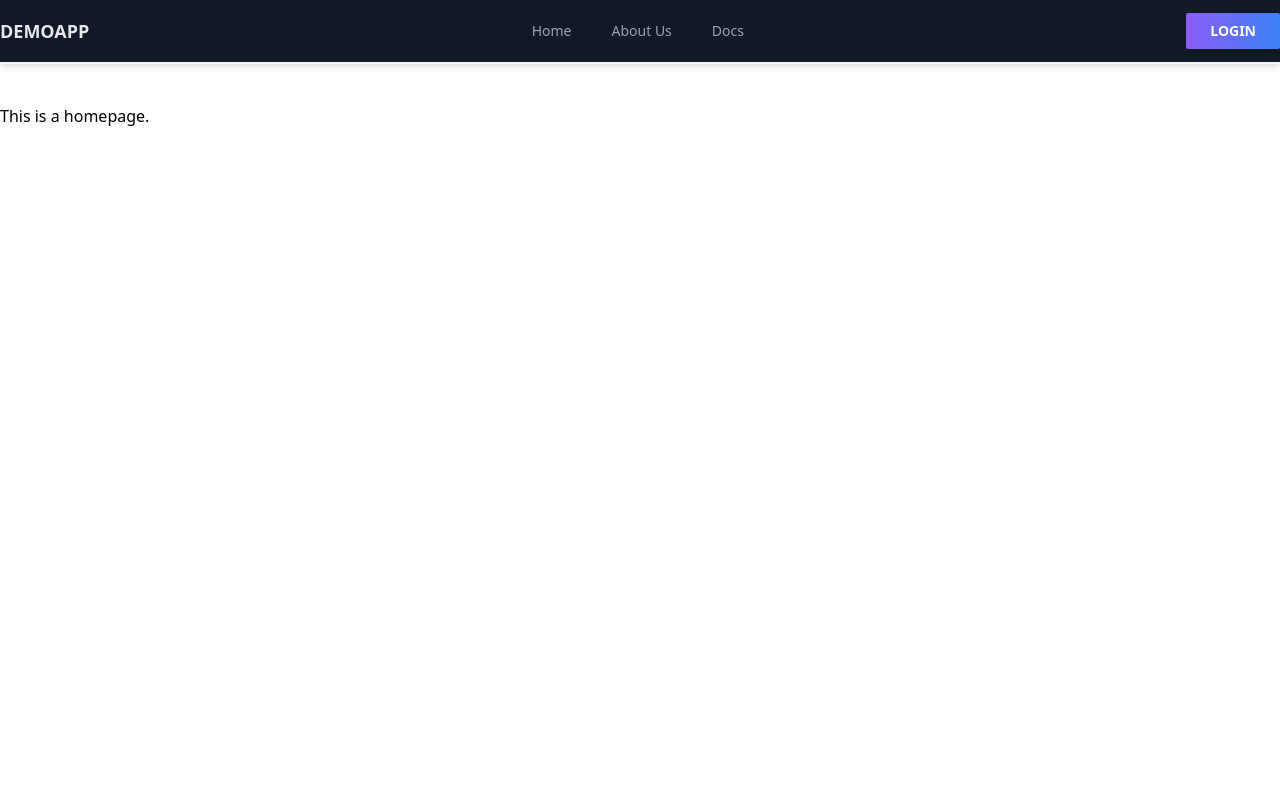
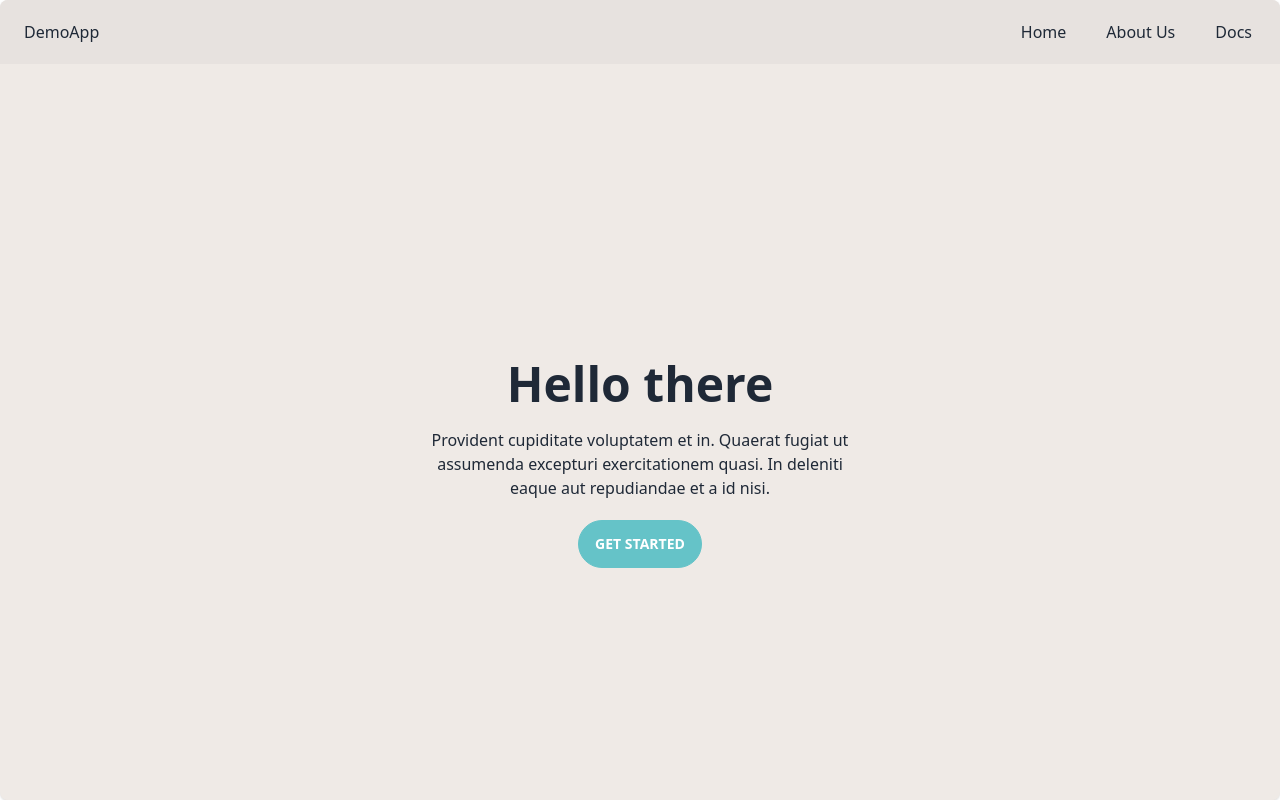
Before and after one commit to leamsigc/mexican-goodies-com, a Vue app: page / in a window 1280 px wide. Built offline with nearby package versions, Linux system fonts and the light colour scheme.

Commit message:
update to user daysiui

```diff
--- a/index.html
+++ b/index.html
@@ -1,13 +1,16 @@
 <!DOCTYPE html>
 <html lang="en">
+
 <head>
   <meta charset="UTF-8" />
   <link rel="icon" href="/favicon.ico" />
   <meta name="viewport" content="width=device-width, initial-scale=1.0" />
   <title> Mexican Goodies - The best of mexican Business</title>
 </head>
-  <body>
+
+<body data-theme="cupcake">
   <div id="app"></div>
   <script type="module" src="/src/main.ts"></script>
 </body>
+
 </html>
--- a/package.json
+++ b/package.json
@@ -7,6 +7,7 @@
     "serve": "vite preview"
   },
   "dependencies": {
+    "daisyui": "^1.14.0",
     "vue": "^3.2.11",
     "vue-router": "4",
     "vuex": "^4.0.2"
--- a/src/App.vue
+++ b/src/App.vue
@@ -13,11 +13,9 @@ const links: link[] = [
 </script>
 
 <template>
-  <h2>hello</h2>
-  <Navbar title="DemoApp" :links="links" />
-  <div class="pt-20">
+  <Navbar title="DemoApp" :links="links">
     <router-view />
-  </div>
+  </Navbar>
 </template>
 
 <style></style>
--- a/src/components/Navbar.vue
+++ b/src/components/Navbar.vue
@@ -14,7 +14,44 @@ const props = defineProps<Props>()
 </script>
 
 <template>
-  <div class="fixed left-0 right-0 top-0 h-16 shadow-md border-b-2 border-gray-100 bg-gray-900">
+  <div class="rounded-lg shadow bg-base-200 drawer">
+    <input id="my-drawer-3" type="checkbox" class="drawer-toggle" />
+    <div class="flex flex-col drawer-content">
+      <div class="w-full navbar bg-base-300">
+        <div class="flex-none lg:hidden">
+          <label for="my-drawer-3" class="btn btn-square btn-ghost">
+            <svg xmlns="http://www.w3.org/2000/svg" fill="none" viewBox="0 0 24 24" class="inline-block w-6 h-6 stroke-current">
+              <path stroke-linecap="round" stroke-linejoin="round" stroke-width="2" d="M4 6h16M4 12h16M4 18h16"></path>
+            </svg>
+          </label>
+        </div>
+        <div class="flex-1 px-2 mx-2">
+          <span> {{ title }} </span>
+        </div>
+        <div class="flex-none hidden lg:block">
+          <ul class="menu horizontal">
+            <li v-for="link in props.links" :key="link.id">
+              <router-link :to="link.path" class="rounded-btn">
+                {{ link.name }}
+              </router-link>
+            </li>
+          </ul>
+        </div>
+      </div>
+      <slot></slot>
+    </div>
+    <div class="drawer-side">
+      <label for="my-drawer-3" class="drawer-overlay"></label>
+      <ul class="p-4 overflow-y-auto menu w-80 bg-base-100">
+        <li v-for="link in props.links" :key="link.id">
+          <router-link :to="link.path">
+            {{ link.name }}
+          </router-link>
+        </li>
+      </ul>
+    </div>
+  </div>
+  <!-- <div class="fixed left-0 right-0 top-0 h-16 shadow-md border-b-2 border-gray-100 bg-gray-900">
     <nav class="flex items-center container mx-auto h-full justify-between">
       <h1 class="font-semibold uppercase text-lg text-gray-200">
         {{ title }}
@@ -32,5 +69,5 @@ const props = defineProps<Props>()
         <Button text="Login" />
       </div>
     </nav>
-  </div>
+  </div> -->
 </template>
--- a/src/pages/Home.vue
+++ b/src/pages/Home.vue
@@ -1,6 +1,12 @@
 <script setup></script>
 <template>
-  <div>
-    <h1>This is a homepage.</h1>
+  <div class="hero min-h-screen bg-base-200">
+    <div class="text-center hero-content">
+      <div class="max-w-md">
+        <h1 class="mb-5 text-5xl font-bold">Hello there</h1>
+        <p class="mb-5">Provident cupiditate voluptatem et in. Quaerat fugiat ut assumenda excepturi exercitationem quasi. In deleniti eaque aut repudiandae et a id nisi.</p>
+        <button class="btn btn-primary">Get Started</button>
+      </div>
+    </div>
   </div>
 </template>
--- a/tailwind.config.js
+++ b/tailwind.config.js
@@ -8,5 +8,13 @@ module.exports = {
   variants: {
     extend: {},
   },
-  plugins: [],
+  plugins: [require('daisyui'),],
+  daisyui: {
+  styled: true,
+  themes: true,
+  base: true,
+  utils: true,
+  logs: true,
+  rtl: false,
+},
 }
```
Also changed, not shown: src/static/css/index.css (line endings or trailing spaces), 2 other files (tests, documents, lock files or other folders). Lines whose indentation alone changed are shown as unchanged.
